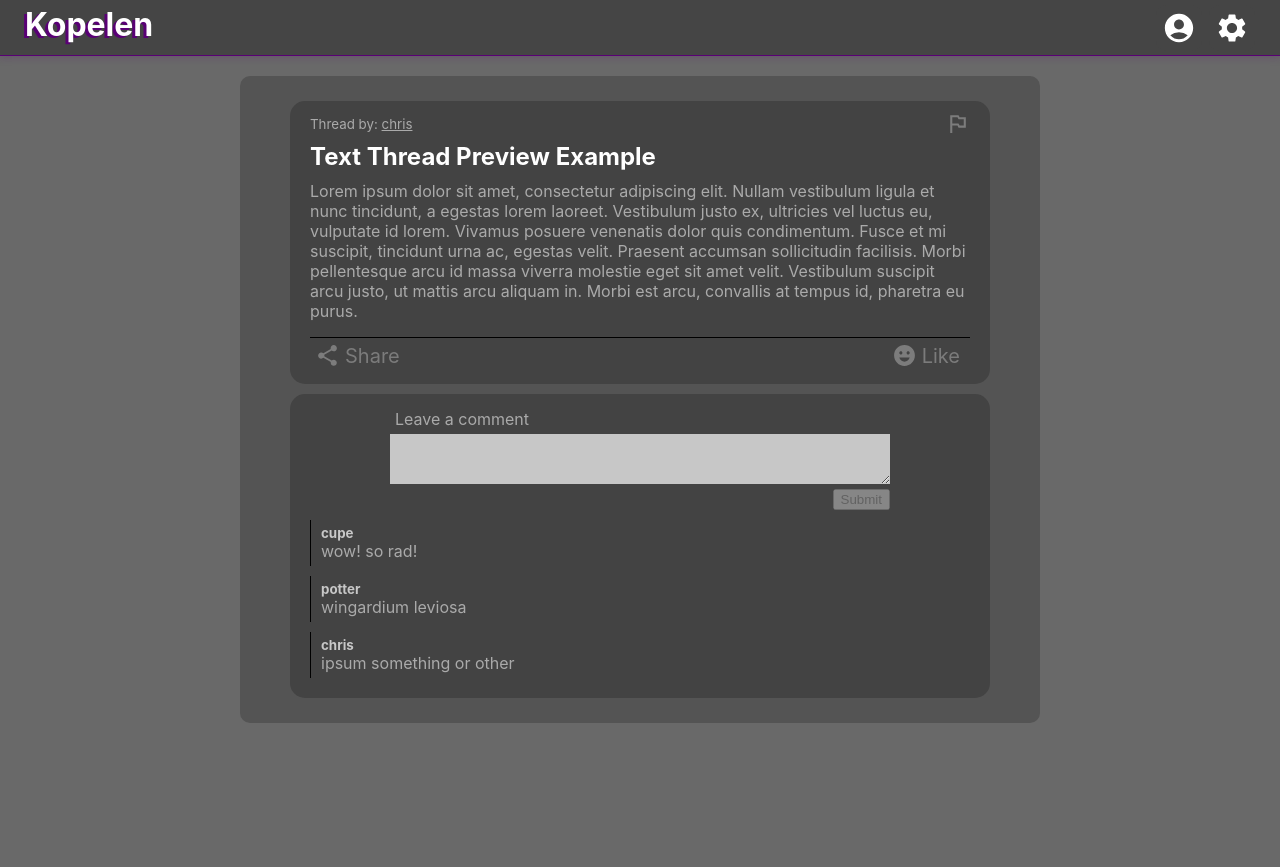
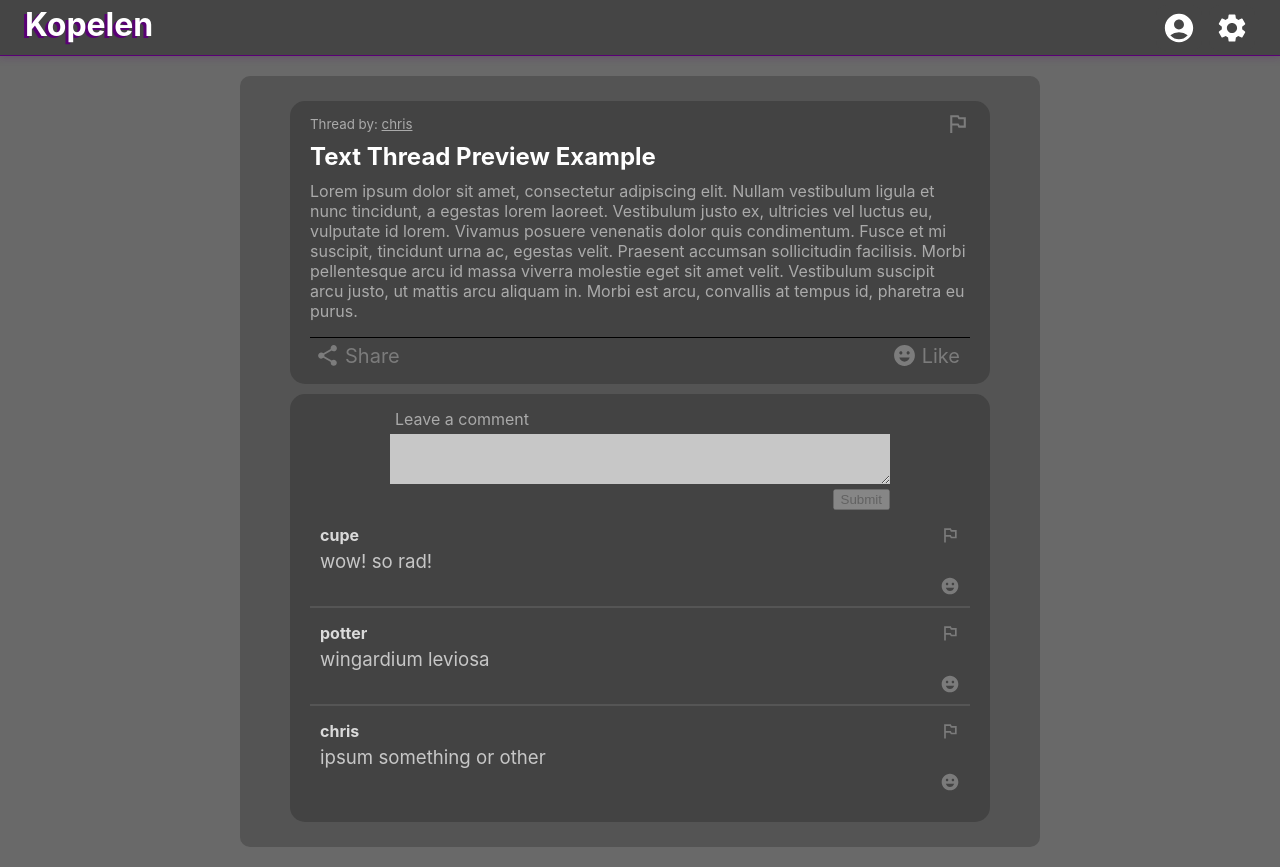
Before and after one commit to ChrisSchmidt6/Kopelen, a Next.js app: page /thread/t1 in a window 1280 px wide. Before the commit the page ends 800 px from the top, so only its background shows below. Built offline with nearby package versions, Linux system fonts and the light colour scheme.

Commit message:
add comment buttons and styling

```diff
--- a/components/Threads/FullThreads/CommentSection/Comment/Comment.module.css
+++ b/components/Threads/FullThreads/CommentSection/Comment/Comment.module.css
@@ -1,17 +1,45 @@
 .comment {
   margin: 10px 0;
-  border-left: 1px solid black;
+  border-bottom: 2px solid #555555;
   padding: 5px 10px;
-  width: fit-content;
+  font-size: 14pt;
+  overflow: auto;
+  color: #c7c7c7;
+}
+
+.comment:last-of-type {
+  border-bottom: none;
 }
 
 .author {
-  font-size: 10pt;
+  font-size: 12pt;
   font-weight: bold;
   display: block;
-  color: #c7c7c7;
+  float: left;
+  color: #dadada;
+}
+
+.action {
+  float: right;
 }
 
 .content {
+  clear: both;
   display: block;
+  margin: 3px 0;
 }
+
+.interact {
+  float: right;
+}
+
+.action,
+.interact {
+  font-size: 20px;
+  color: #7b7b7b;
+  cursor: pointer;
+}
+
+.blueHover:hover {
+  color: #1f8cd4;
+}
--- a/components/Threads/FullThreads/CommentSection/Comment/index.js
+++ b/components/Threads/FullThreads/CommentSection/Comment/index.js
@@ -1,12 +1,24 @@
-//
+import {
+  MdDeleteForever,
+  MdEmojiEmotions,
+  MdOutlinedFlag,
+} from "react-icons/md";
 
 import classes from "./Comment.module.css";
 
 const Comment = (props) => {
+  const isModerator = false;
+
   return (
     <div className={classes.comment}>
       <div className={classes.author}>{props.author}</div>
+      <div className={classes.action}>
+        {isModerator ? <MdDeleteForever /> : <MdOutlinedFlag />}
+      </div>
       <div className={classes.content}>{props.content}</div>
+      <div className={classes.interact}>
+        <MdEmojiEmotions className={classes.blueHover} />
+      </div>
     </div>
   );
 };
```
